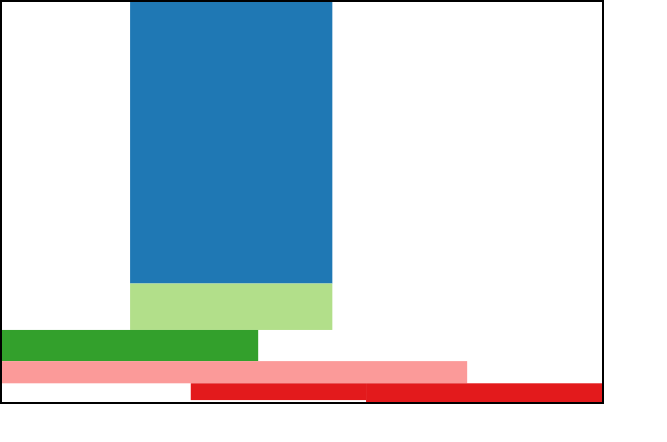
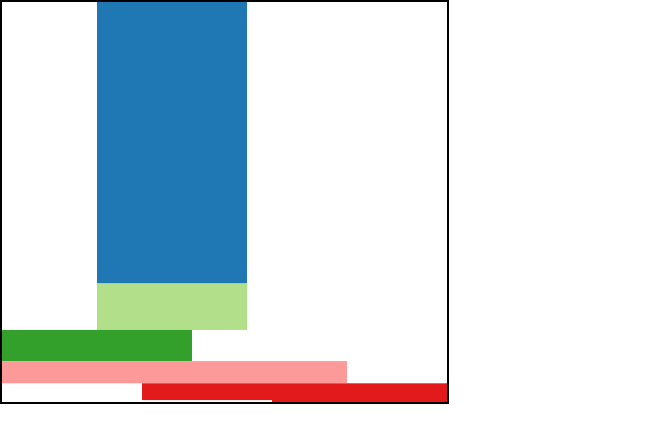
Before and after one commit to reveland/rent-reckoner-ui, a React (Create React App) app: page / in a window 1280 px wide. Shown: the top 442 px of the page, without its empty margins (0-667 px from the left). Built offline with nearby package versions, Linux system fonts and the light colour scheme.

Commit message:
add svg tooltip

```diff
--- a/src/main/components/Bill.js
+++ b/src/main/components/Bill.js
@@ -1,20 +1,21 @@
-import React, { Component } from 'react';
+import React, { Component } from 'react'
 
 class Bill extends Component {
   render() {
     // let id = this.props.id
     // let amountPerDay = this.props.amountPerDay
-    // let amount = this.props.amount
-    // let start = this.props.start
-    // let end = this.props.end
+    let amount = this.props.amount
+    let start = this.props.start
+    let end = this.props.end
+    let type = this.props.type
     let typeId = this.props.typeId
     let height = this.props.height
     let width = this.props.width
     let x = this.props.x
-    return this.createBill(typeId, height, width, x)
+    return this.createBill(typeId, height, width, x, start, end, amount, type)
   }
 
-  createBill(typeId, height, width, x) {
+  createBill(typeId, height, width, x, start, end, amount, type) {
     return <g
       className="Bill"
       transform={"translate(" + x + ", 0)"}>
@@ -22,7 +23,9 @@ class Bill extends Component {
         height={height}
         width={width}
         fill={this.getColor(typeId)}
-      />
+      >
+        <title>{type}, {amount}, {start}, {end}</title>
+      </rect>
     </g>
   }
 
--- a/src/main/components/Dashboard.js
+++ b/src/main/components/Dashboard.js
@@ -8,7 +8,7 @@ class Dashboard extends Component {
     let end = this.props.end;
     let sumMaxAmountPerDay = this.props.sumMaxAmountPerDay
     let height = this.calculateHeight();
-    let width = this.calculateWidth()
+    let width = this.calculateWidth(start, end)
     return this.createDashboard(types, sumMaxAmountPerDay, start, end, height, width)
   }
 
@@ -29,7 +29,7 @@ class Dashboard extends Component {
     </svg>
   }
 
-  createType(type, height, width,x, y, i) {
+  createType(type, height, width, x, y, i) {
     return <Type
       key={i}
       id={type.id}
@@ -49,8 +49,10 @@ class Dashboard extends Component {
     return 400
   }
 
-  calculateWidth() {
-    return 600
+  calculateWidth(start, end) {
+    let s = Number(new Date(start))
+    let e = Number(new Date(end))
+    return (e - s) / 86400000 * 5
   }
 
   calculateTypeX(start, end, typeStart, width) {
--- a/src/main/components/Type.js
+++ b/src/main/components/Type.js
@@ -34,6 +34,7 @@ class Type extends Component {
     createBill(bill, type, height, width, x, i, typeId) {
         return <Bill
             key={i}
+            amount={bill.amount}
             id={bill.id}
             amountPerDay={bill.amountPerDay}
             start={bill.start}
@@ -41,6 +42,7 @@ class Type extends Component {
             height={height}
             width={width}
             x={x}
+            type={type}
             typeId={typeId}
         />
     }
```
Also changed, not shown: src/main/components/Tooltip.js (added, +23 -0 lines).
